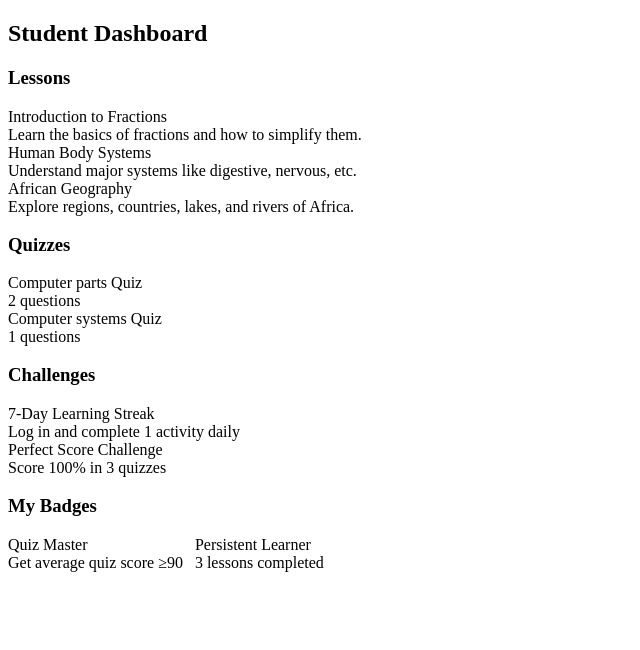
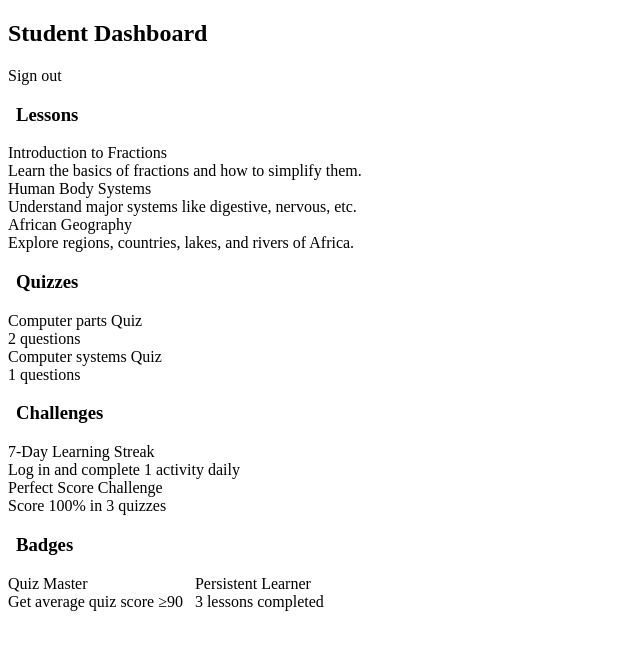
Before and after one commit to Cshoga/Alu_KwigaQuest, a React (Vite) app in the folder frontend/: page /student-dashboard in a window 1280 px wide. Shown: the top 650 px of the page, without its empty margins (0-640 px from the left). Built offline with nearby package versions, Linux system fonts and the light colour scheme; the HTML template or start-up script is replaced by a standard one.

Commit message:
StudentDashboard

```diff
--- a/frontend/src/routes/StudentDashboard.jsx
+++ b/frontend/src/routes/StudentDashboard.jsx
@@ -1,29 +1,61 @@
 import React from 'react'
 import { sampleLessons, sampleQuizzes, sampleChallenges, sampleBadges } from '../data/sampleData'
+import { useNavigate } from 'react-router-dom'
 
-function LessonCard({l}){
-  return (<div className='card'><div className='card-title'>{l.title}</div><div className='small'>{l.description}</div></div>)
+function IconTitle({icon, text}){
+  return <h3><i className={icon} style={{marginRight:8}}></i>{text}</h3>
 }
-function QuizCard({q}){return (<div className='card'><div className='card-title'>{q.title}</div><div className='small'>{q.questions.length} questions</div></div>)}
-function ChallengeCard({c}){return (<div className='card'><div className='card-title'>{c.title}</div><div className='small'>{c.description}</div></div>)}
-function BadgeCard({b}){return (<div className='card'><div className='card-title'>{b.name}</div><div className='small'>{b.requirement}</div></div>)}
 
 export default function StudentDashboard(){
+  const nav = useNavigate()
+  const logout = ()=> nav('/login')
+
   return (
     <div className='container'>
-      <div className='header'><h2>Student Dashboard</h2></div>
+      <div className='header-bar'>
+        <h2>Student Dashboard</h2>
+        <span className='logout' onClick={logout}>Sign out</span>
+      </div>
 
-      <h3>Lessons</h3>
-      <div className='lesson-grid'>{sampleLessons.map(l=> <LessonCard key={l.id} l={l} />)}</div>
+      <IconTitle icon="fa fa-book" text="Lessons" />
+      <div className='lesson-grid'>
+        {sampleLessons.map(l=> (
+          <div className='card' key={l.id}>
+            <div className='card-title'>{l.title}</div>
+            <div className='small'>{l.description}</div>
+          </div>
+        ))}
+      </div>
 
-      <h3 style={{marginTop:18}}>Quizzes</h3>
-      <div className='lesson-grid'>{sampleQuizzes.map(q=> <QuizCard key={q.id} q={q} />)}</div>
+      <IconTitle icon="fa fa-pen" text="Quizzes" />
+      <div className='lesson-grid'>
+        {sampleQuizzes.map(q=> (
+          <div className='card' key={q.id}>
+            <div className='card-title'>{q.title}</div>
+            <div className='small'>{q.questions.length} questions</div>
+          </div>
+        ))}
+      </div>
 
-      <h3 style={{marginTop:18}}>Challenges</h3>
-      <div className='lesson-grid'>{sampleChallenges.map(c=> <ChallengeCard key={c.id} c={c} />)}</div>
+      <IconTitle icon="fa fa-trophy" text="Challenges" />
+      <div className='lesson-grid'>
+        {sampleChallenges.map(c=> (
+          <div className='card' key={c.id}>
+            <div className='card-title'>{c.title}</div>
+            <div className='small'>{c.description}</div>
+          </div>
+        ))}
+      </div>
 
-      <h3 style={{marginTop:18}}>My Badges</h3>
-      <div style={{display:'flex',gap:12}}>{sampleBadges.map(b=> <BadgeCard key={b.id} b={b} />)}</div>
+      <IconTitle icon="fa fa-medal" text="Badges" />
+      <div style={{display:'flex',gap:12}}>
+        {sampleBadges.map(b=> (
+          <div className='card' key={b.id}>
+            <div className='card-title'>{b.name}</div>
+            <div className='small'>{b.requirement}</div>
+          </div>
+        ))}
+      </div>
     </div>
   )
 }
```
